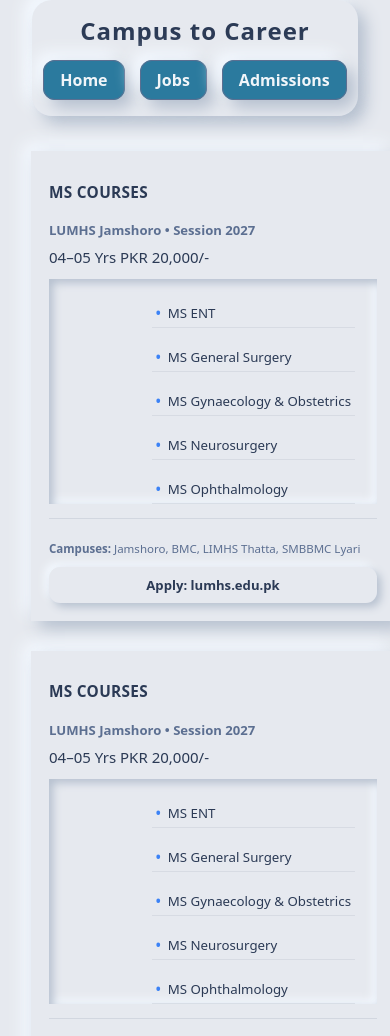
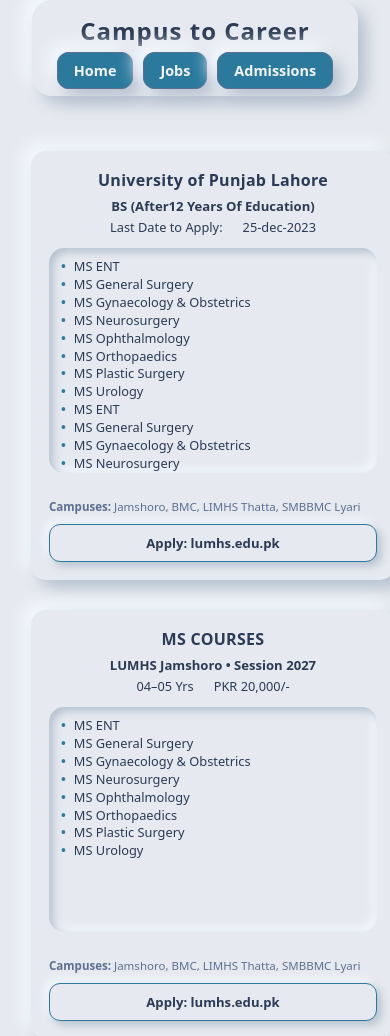
Before and after one commit to Zia-Ul-Mustafa-Shakeel/c2career, a plain HTML site: page admissions.html in a window 390 px wide. Shown: the top 1036 px of the page. Drawn offline with Linux system fonts and the light colour scheme.

Commit message:
Update admissions.html

```diff
--- a/admissions.html
+++ b/admissions.html
@@ -64,12 +64,17 @@
       padding: 6.5rem 2rem 2rem;
     }
 
+    /* =========================================
+   MOBILE RESPONSIVENESS
+   ========================================= */
 @media (max-width: 640px) {
   body {
+    /* Extra top padding to clear the taller stacked navbar */
     padding: 8.5rem 1rem 1.5rem;
   }
 
   .navigation-bar {
+    top: 0.75rem;
     width: calc(100% - 2rem);
     padding: 0.75rem 1rem;
   }
@@ -79,14 +84,23 @@
     gap: 0.75rem;
   }
 
-      .header p {
-        font-size: 1.45rem;
+  .navigation-div ul {
+    width: 100%;
+    justify-content: center;
+    padding: 0;
+    gap: 10px;
   }
 
-      .header,
-      .welcome {
-        padding-left: 1.25rem;
-        padding-right: 1.25rem;
+  .button {
+    padding: 0.45rem 0.85rem;
+    font-size: 0.9rem;
+  }
+
+  .program-card {
+    display: flex;
+    width: 100%;
+    max-width: 400px;
+    margin: 0 auto 1.25rem;
   }
 }
 
@@ -154,11 +168,11 @@
     .program-card {
       width: 364px;
       background: var(--background-color);
-      border-radius: var(--contrast-background-color);
+      border-radius: 15px;
       padding: 18px;
       box-shadow: 8px 8px 16px var(--shadow-dark),
         -8px -8px 16px var(--shadow-light);
-      display: inline-block;
+      display: inline-flex;
       flex-direction: column;
       margin: 15px;
       justify-content: space-between;
@@ -166,7 +180,11 @@
     }
 
     .meta-strip {
-      font-size: 15px;
+      gap: 20px;
+      display: flex;
+      justify-content:center;
+      font-size: 0.8rem;
+      font-weight: 500;
     }
 
     .program-card.hidden {
@@ -181,23 +199,27 @@
     .track-row {
       display: flex;
       align-items: center;
-      justify-content: space-between;
+      justify-content: center;
       gap: 8px;
       margin-bottom: 6px;
     }
 
     .track-title {
-      font-size: 0.96rem;
+      font-size: 1rem;
       font-weight: 800;
       letter-spacing: 0.3px;
+      text-align: center;
+      margin: 0;
       color: var(--text-primary);
     }
 
     .uni-subtitle {
+      text-align: center;
+      text-transform: capitalize;
       font-size: 0.82rem;
       font-weight: 600;
-      color: var(--text-secondary);
-      margin-bottom: 8px;
+      color: var(--text-primary);
+      margin-bottom: 3px;
     }
 
     /* Fixed-Height Inset Scrollable Specialty Box */
@@ -206,7 +228,7 @@
       overflow-y: auto;
       padding: 10px 12px;
       margin: 6px 0 14px 0;
-      border-radius: var(--contrast-background-color);
+      border-radius: 15px;
       background: var(--background-color);
       box-shadow: inset 4px 4px 8px var(--shadow-dark),
         inset -4px -4px 8px var(--shadow-light);
@@ -223,27 +245,38 @@
     }
 
     .program-list-box::-webkit-scrollbar-thumb {
-      background: var(--background-color);
+      background: var(--text-secondary);
       border-radius: 10px;
     }
 
     .program-list-box::-webkit-scrollbar-thumb:hover {
-      background: var(--background-color);
+      background: var(--text-secondary);
     }
 
     .program-list {
       display: grid;
+      justify-content: start;
+      /* Overrides global ul { justify-content: flex-end; } */
+      text-align: left;
+      /* Ensures text aligns left */
+      padding: 0;
+      /* Overrides global ul { padding: 10px; } */
+      margin: 0;
+      gap: 0px;
+      /* Clean vertical spacing between items */
       list-style: none;
     }
 
     .program-list li {
-      font-size: 0.83rem;
+      font-size: 0.8rem;
       color: var(--text-primary);
-      padding: 5px 4px;
-      border-bottom: 1px solid rgba(197, 203, 214, 0.45);
       display: flex;
       align-items: flex-start;
-      gap: 7px;
+      justify-content: flex-start;
+      /* Aligns flex items to the left */
+      gap: 8px;
+      line-height: 1.4;
+      /* Changed from 0rem so multi-line items don't overlap */
     }
 
     .program-list li:last-child {
@@ -252,7 +285,7 @@
 
     .program-list li::before {
       content: "•";
-      color: var(--accent-color);
+      color: var(--contrast-background-color);
       font-weight: 700;
     }
 
@@ -265,12 +298,6 @@
       color: var(--text-primary);
       padding: 0 2px;
       border-radius: 3px;
-    }
-
-    /* Pinned Card Footer */
-    .card-footer {
-      border-top: 1px solid rgba(197, 203, 214, 0.6);
-      padding-top: 10px;
     }
 
     .campuses {
@@ -287,26 +314,30 @@
       text-decoration: none;
       font-size: 0.82rem;
       font-weight: 700;
-      color: var(--accent);
+      color: var(--text-primary);
       padding: 9px 12px;
       border-radius: 11px;
       background: var(--background-color);
-      box-shadow: 4px 4px 8px var(--shadow-dark),
+      box-shadow:
+        4px 4px 8px var(--shadow-dark),
         -4px -4px 8px var(--shadow-light);
-      transition: box-shadow 0.15s ease, color 0.15s ease;
+      transition: all 0.15s ease, color 0.15s ease;
+            border: 1px solid var(--contrast-background-color);
     }
 
     .apply-btn:hover {
-      color: var(--accent-color);;
+     color: var(--contrast-text-primary);
+      background: var(--text-primary);
+      box-shadow:
+        4px 4px 8px var(--shadow-dark),
+        -4px -4px 8px var(--shadow-light);
+      transform: translateY(-2px);
      }
 
     .apply-btn:active {
       box-shadow: inset 3px 3px 6px var(--shadow-dark),
         inset -3px -3px 6px var(--shadow-light);
     }
-
-
-
   </style>
 </head>
 
@@ -334,12 +365,12 @@
     <div>
       <div class="card-header">
         <div class="track-row">
-              <h2 class="track-title">MS COURSES</h2>
+          <h2 class="track-title">University of Punjab Lahore</h2>
         </div>
-            <div class="uni-subtitle">LUMHS Jamshoro • Session 2027</div>
+        <div class="uni-subtitle">BS (after12 years of education)</div>
         <div class="meta-strip">
-              <span>04–05 Yrs</span>
-              <span>PKR 20,000/-</span>
+          <span>Last Date to Apply:</span>
+          <span>25-dec-2023</span>
         </div>
       </div>
 
```
Lines whose indentation alone changed are shown as unchanged.
